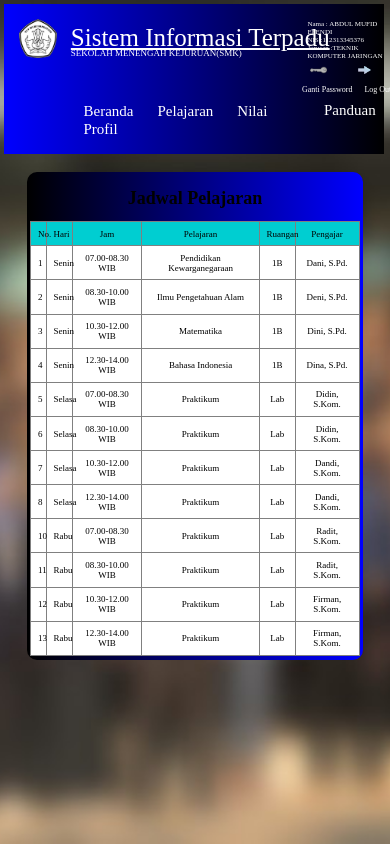
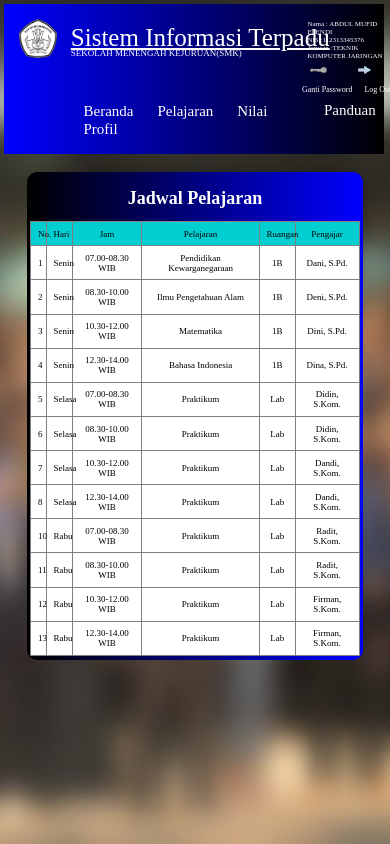
Before and after one commit to MufidEfendi/Tugas-Implementasi-CSS, a plain HTML site: page Jadwal Pelajaran.html in a window 390 px wide. Drawn offline with Linux system fonts and the light colour scheme.

Commit message:
Update reponsive.css

```diff
--- a/reponsive.css
+++ b/reponsive.css
@@ -118,7 +118,7 @@
     text-align: center;
     font-size: 9px;
   }
-  .jadwal h1{
+  h1{
     color: white;
   }
   /* Tampilan Beranda */
```
